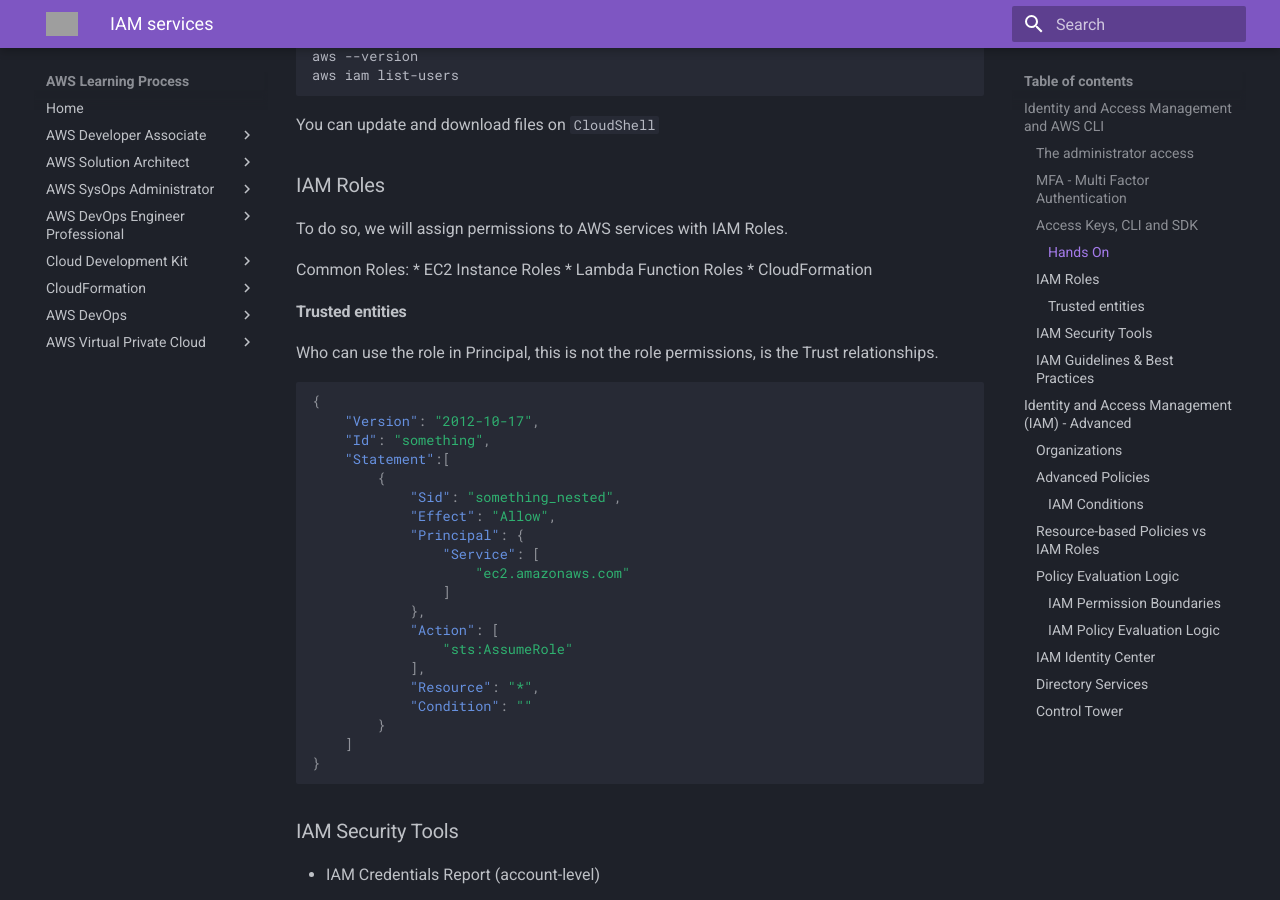
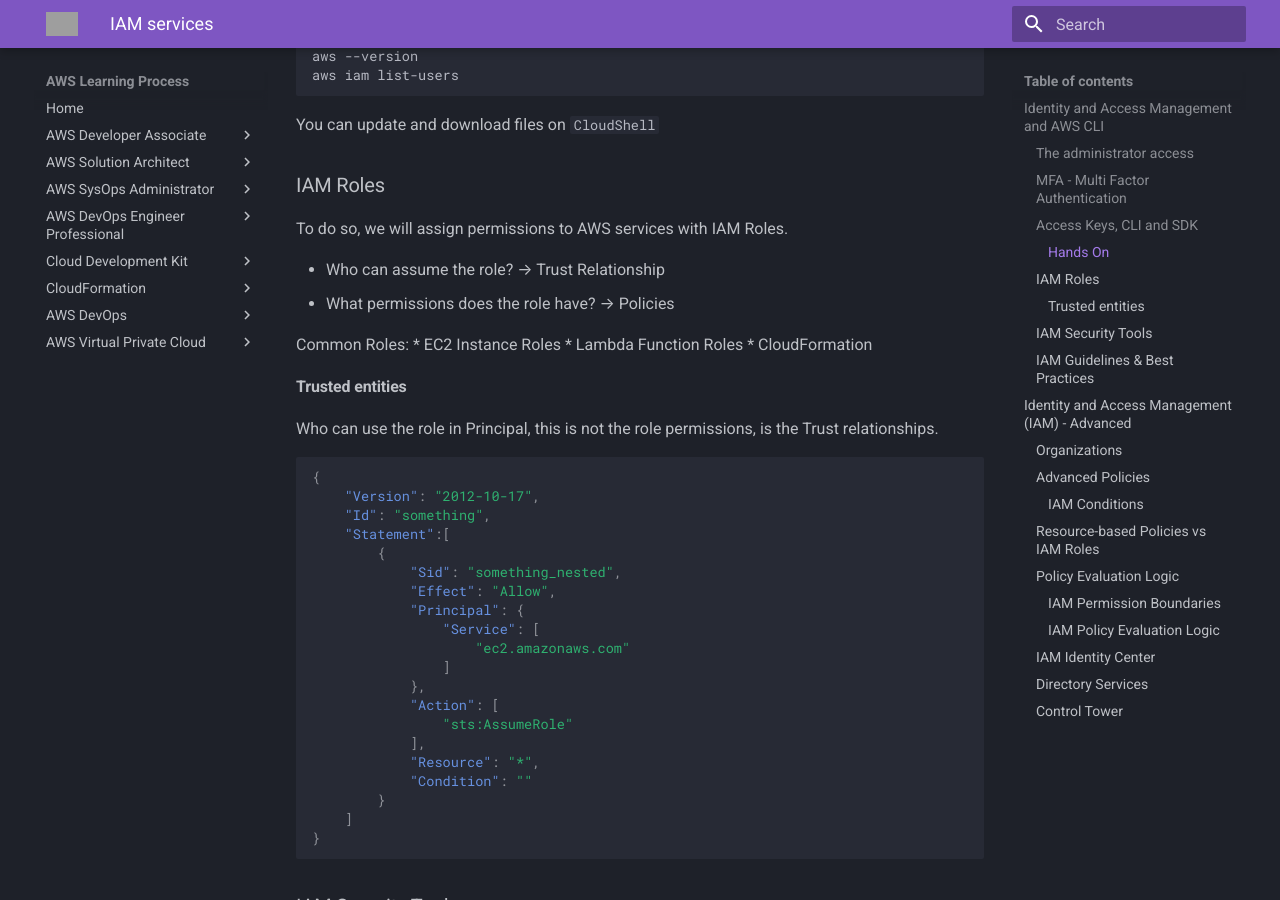
Before and after one commit to janobourian/aws, an MkDocs documentation site: the page built from docs/aws_security/iam.md, in a window 1280 px wide and 900 px high, scrolled down 2606 px. Built offline with MkDocs 1.6.1 and Material for MkDocs 9.7.7, drawn with Linux system fonts in a browser that asks for light colours; grey boxes are pictures that could not be loaded.

Commit message:
add some information about Roles and STS

```diff
--- a/docs/aws_security/iam.md
+++ b/docs/aws_security/iam.md
@@ -102,6 +102,9 @@ You can update and download files on `CloudShell`
 ### IAM Roles
 
 To do so, we will assign permissions to AWS services with IAM Roles.
+
+* Who can assume the role? --> Trust Relationship
+* What permissions does the role have? --> Policies
 
 Common Roles:
     * EC2 Instance Roles
```
